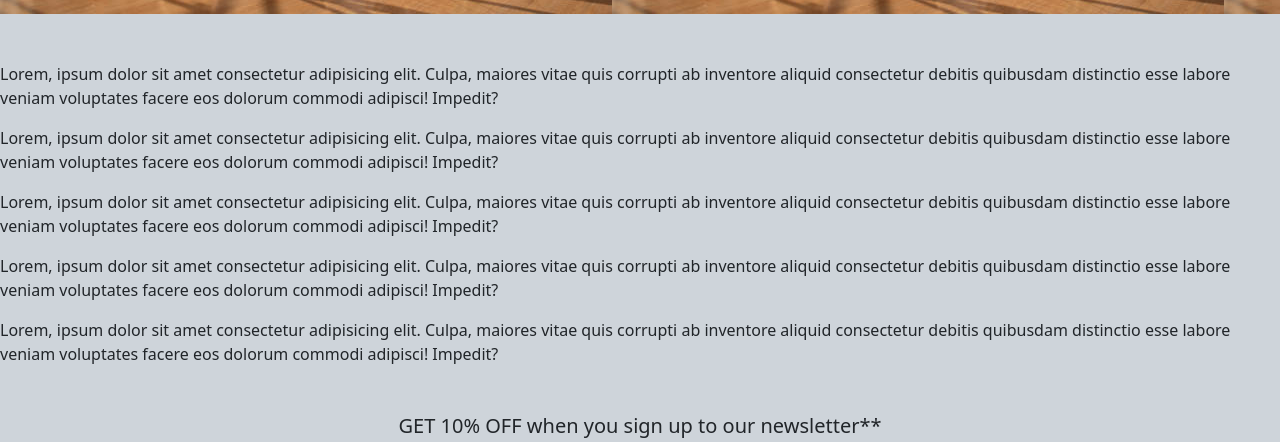
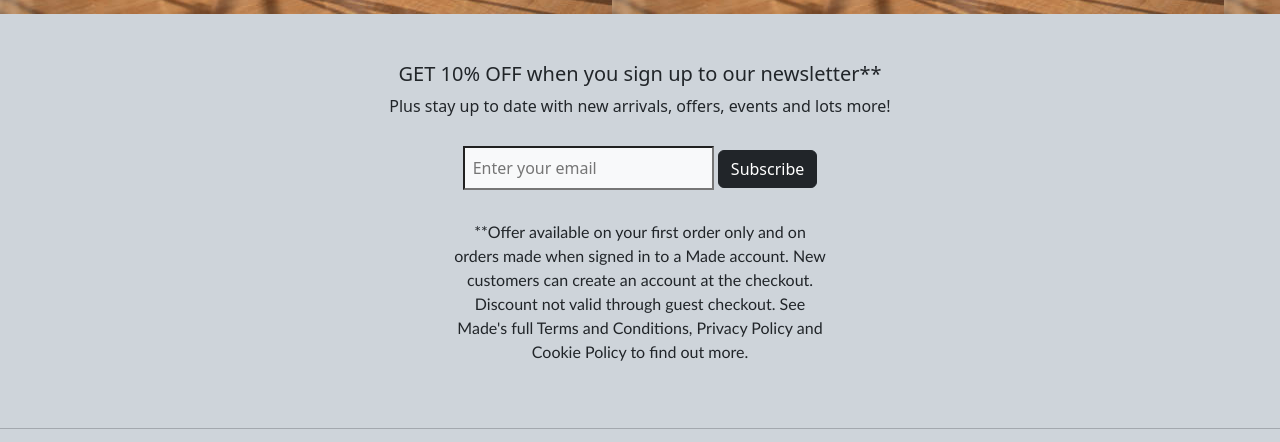
Before and after one commit to mikeisnotakid/mainwebsite, a plain HTML site: page index.html in a window 1280 px wide. Shown: the part 2693-3135 px from the top of the page. Drawn offline with nearby package versions, Linux system fonts and the light colour scheme.

Commit message:
all fresh

```diff
--- a/index.html
+++ b/index.html
@@ -209,25 +209,7 @@ nav bar -->
         </div>
     </div>
 
-    <p>Lorem, ipsum dolor sit amet consectetur adipisicing elit. Culpa, maiores vitae quis corrupti ab inventore aliquid
-        consectetur debitis quibusdam distinctio esse labore veniam voluptates facere eos dolorum commodi adipisci!
-        Impedit?</p>
 
-    <p>Lorem, ipsum dolor sit amet consectetur adipisicing elit. Culpa, maiores vitae quis corrupti ab inventore aliquid
-        consectetur debitis quibusdam distinctio esse labore veniam voluptates facere eos dolorum commodi adipisci!
-        Impedit?</p>
-
-    <p>Lorem, ipsum dolor sit amet consectetur adipisicing elit. Culpa, maiores vitae quis corrupti ab inventore aliquid
-        consectetur debitis quibusdam distinctio esse labore veniam voluptates facere eos dolorum commodi adipisci!
-        Impedit?</p>
-
-    <p>Lorem, ipsum dolor sit amet consectetur adipisicing elit. Culpa, maiores vitae quis corrupti ab inventore aliquid
-        consectetur debitis quibusdam distinctio esse labore veniam voluptates facere eos dolorum commodi adipisci!
-        Impedit?</p>
-
-    <p>Lorem, ipsum dolor sit amet consectetur adipisicing elit. Culpa, maiores vitae quis corrupti ab inventore aliquid
-        consectetur debitis quibusdam distinctio esse labore veniam voluptates facere eos dolorum commodi adipisci!
-        Impedit?</p>
 
     <!-- newsletter -->
     <div class="container my-5 text-center ">
```
